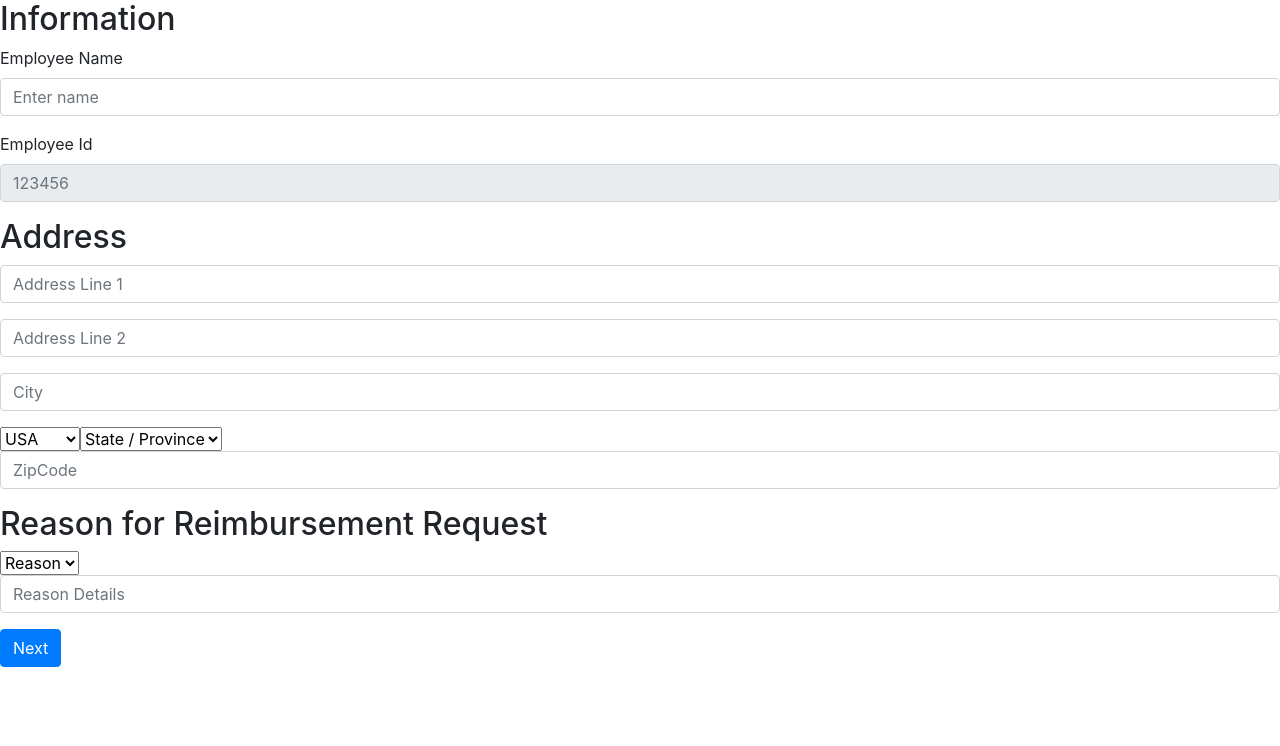
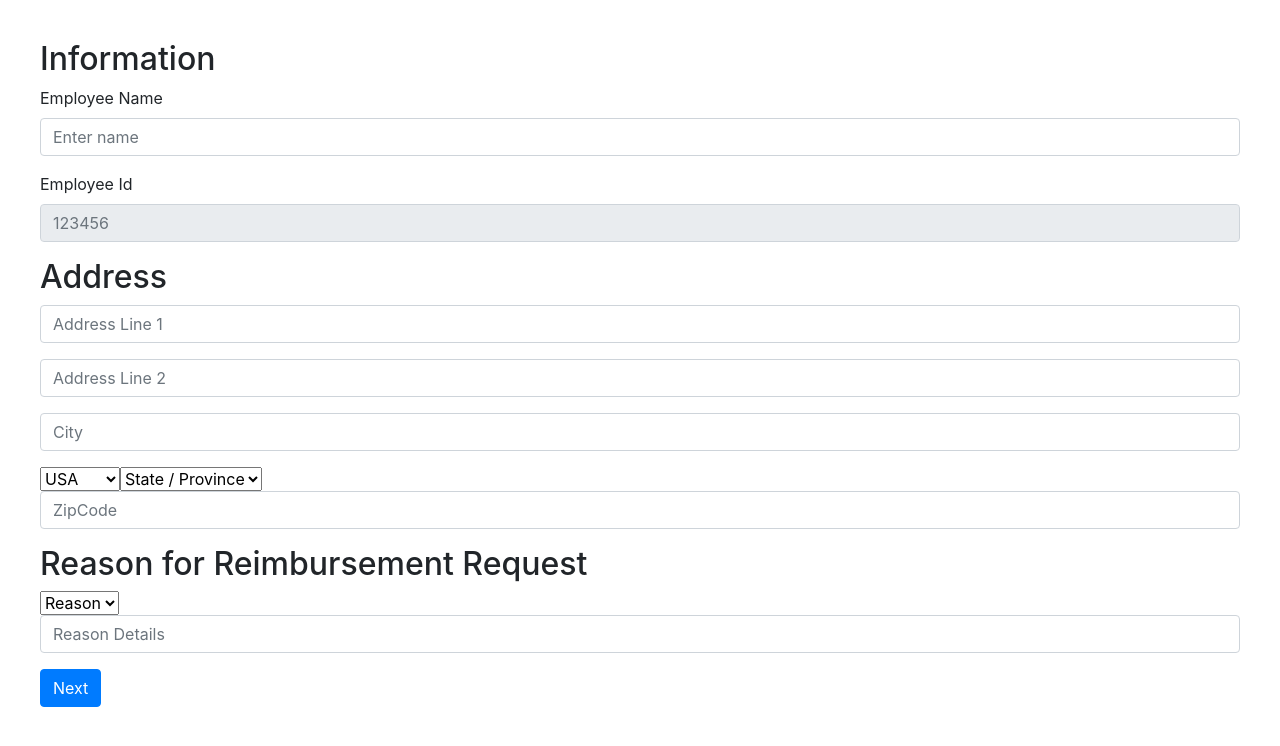
Before and after one commit to hadleymgriffin/PetSmartFrontEnd, a React (Create React App) app in the folder petsmart-frontend/: page /section1 in a window 1280 px wide. Shown: the top 746 px of the page. Built offline with nearby package versions, Linux system fonts and the light colour scheme.

Commit message:
Minor styling

```diff
--- a/petsmart-frontend/src/Components/Section1.js
+++ b/petsmart-frontend/src/Components/Section1.js
@@ -6,8 +6,13 @@ import Button from "react-bootstrap/Button";
 import Section2 from './Section2'
 
 import { BrowserRouter as Router, Route, Link } from "react-router-dom";
+
+const divStyle = {
+  margin: '40px'
+};
+
 const Section1 = () => (
-  <div>
+  <div style={divStyle}>
     <h2>Information</h2>
     <Form.Group controlId="formEmployeeName">
       <Form.Label>Employee Name</Form.Label>
--- a/petsmart-frontend/src/Components/Section2.js
+++ b/petsmart-frontend/src/Components/Section2.js
@@ -10,7 +10,7 @@ import Paper from '@material-ui/core/Paper';
 
 const styles = theme => ({
   root: {
-    width: '100%',
+    width: '80%',
     marginTop: theme.spacing.unit * 3,
     overflowX: 'auto',
   },
```
